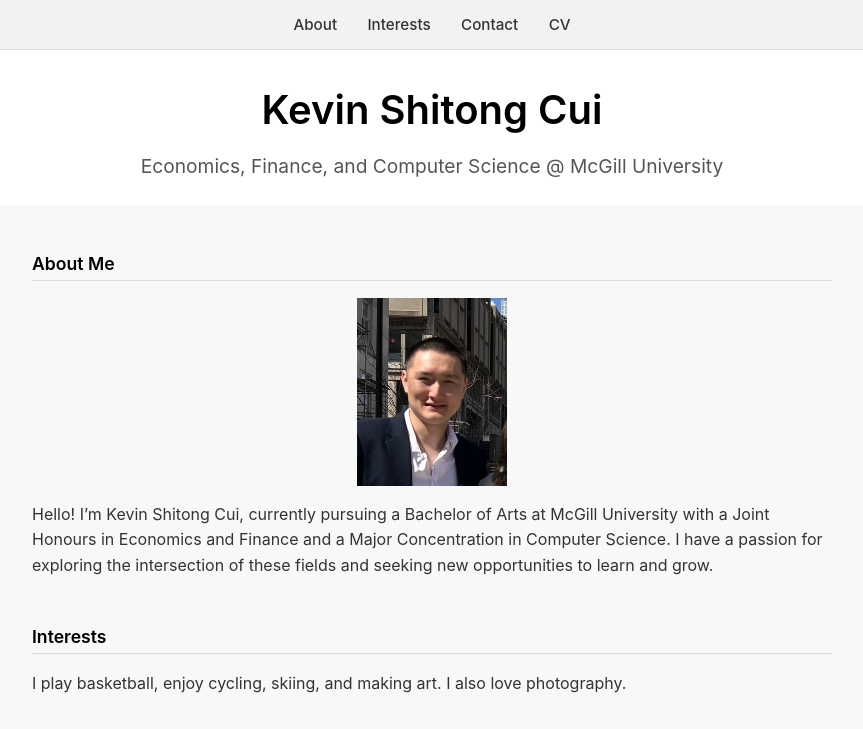
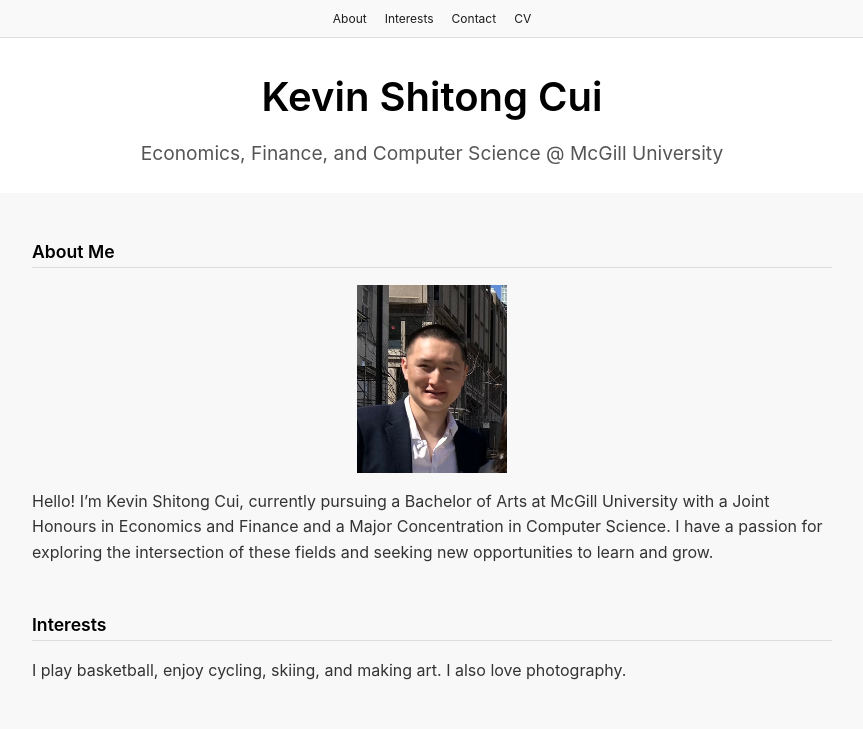
Before and after one commit to kevin-shitongcui/kevin-shitongcui.github.io, a plain HTML site: page index.html in a window 1280 px wide. Shown: the top 729 px of the page, without its empty margins (208-1071 px from the left). Drawn offline with Linux system fonts and the light colour scheme.

Commit message:
Update index.html

```diff
--- a/index.html
+++ b/index.html
@@ -21,19 +21,24 @@
       color: #000;
     }
     nav {
-      background-color: #f2f2f2;
+      background-color: #f9f9f9;
       display: flex;
       justify-content: center;
-      gap: 2em;
-      padding: 1em;
+      align-items: center;
+      gap: 1.5em;
+      padding: 0.7em 0;
       border-bottom: 1px solid #ddd;
-      font-size: 0.95em;
+      font-size: 12px;
+      font-weight: 400;
+      font-family: -apple-system, BlinkMacSystemFont, 'Segoe UI', Roboto, Helvetica, Arial, sans-serif;
     }
+
     nav a {
+      color: #1d1d1f;
       text-decoration: none;
-      color: #333;
-      font-weight: 500;
+      padding: 0.2em 0;
     }
+
     nav a:hover {
       color: #000;
     }
```
